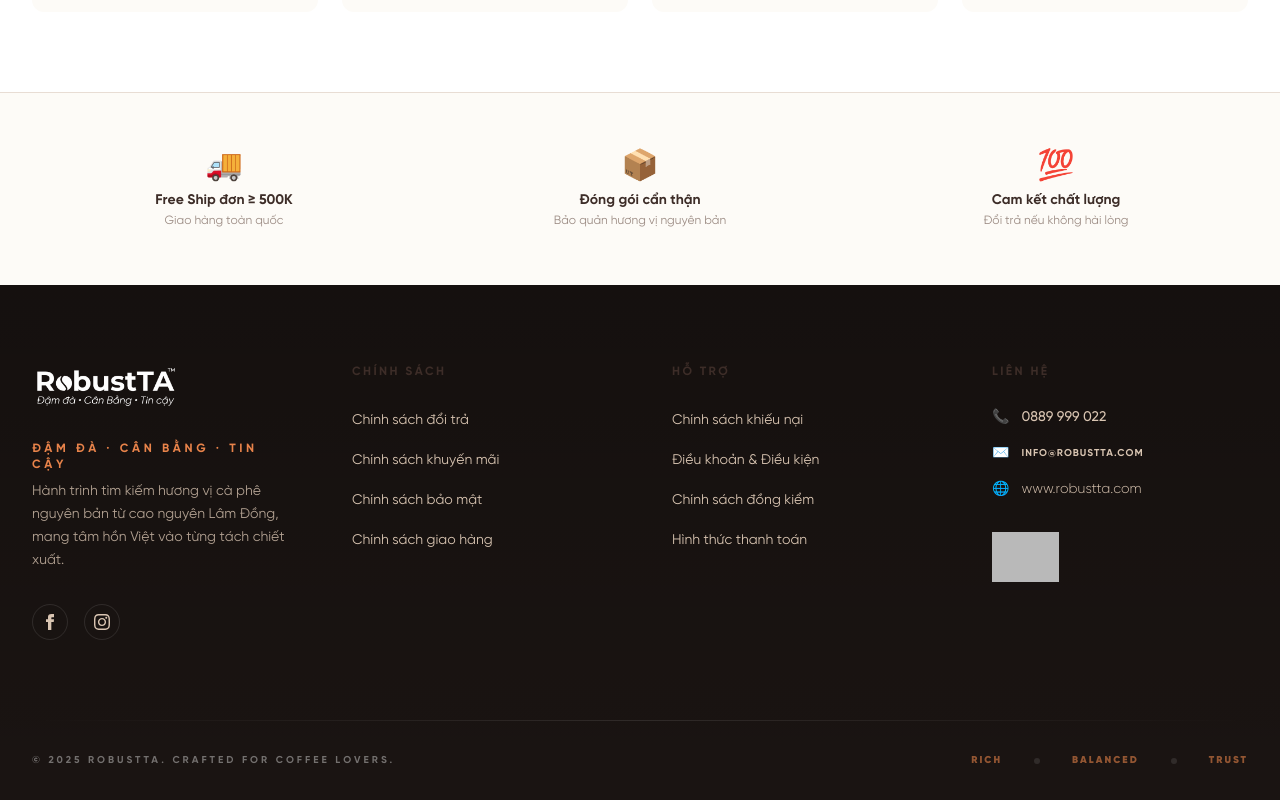
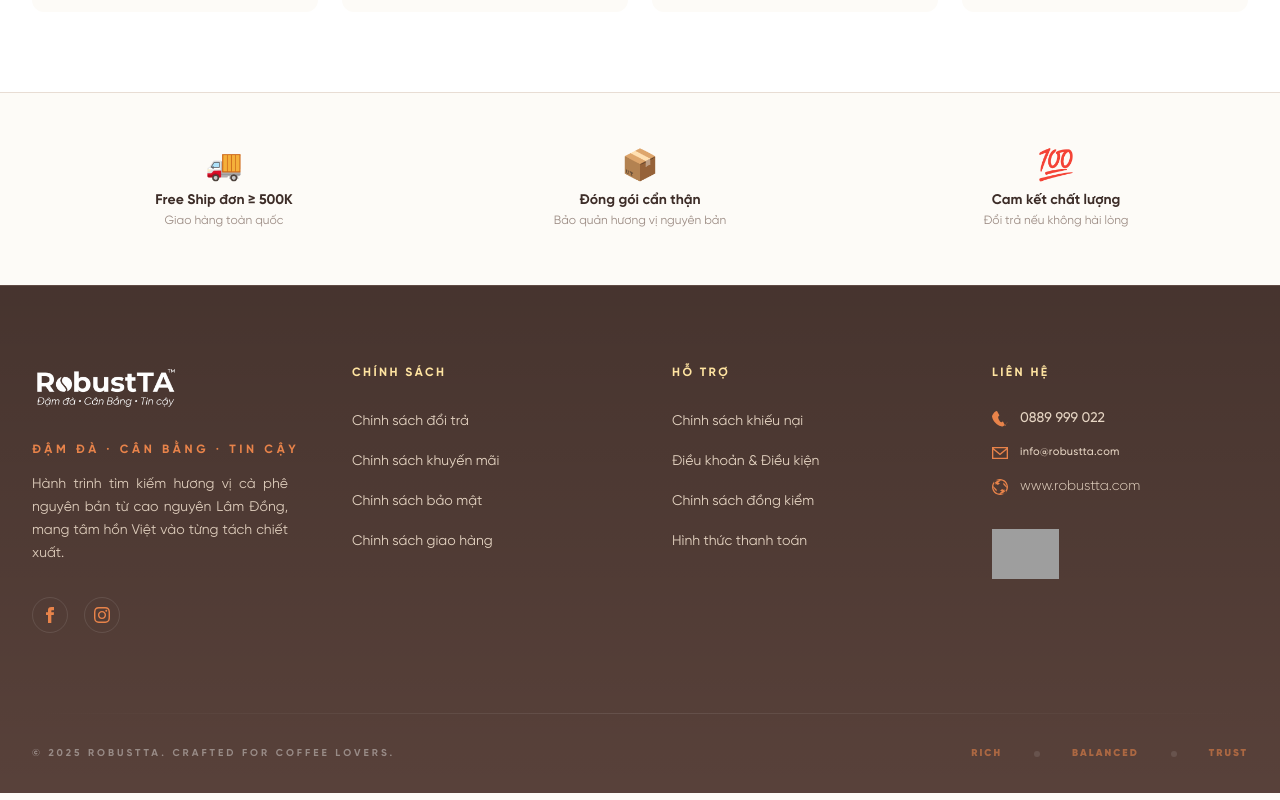
Before and after one commit to vuminhtin/robustta-web, a Next.js app: page / in a window 1280 px wide. Shown: the part 3497-4297 px from the top of the page. Built offline with nearby package versions, Linux system fonts and the light colour scheme; grey boxes are pictures that could not be loaded.

Commit message:
Design: Restored system tokens and finalized brand-aligned footer polish (v3.6.4)

```diff
--- a/src/app/globals.css
+++ b/src/app/globals.css
@@ -17,8 +17,11 @@
   --color-brand-orange: #E8834A;
   --color-brand-cream: #F5EDE3;
   --color-brand-cream-light: #FDFBF7;
-  --color-brand-espresso: #1A1412;
-  --color-brand-foamy-cream: #D9C5B2;
+  --color-brand-brown-footer: #58413A;
+  --color-brand-yellow-cream: #FFE4A1;
+  --color-brand-espresso: #181211;
+  --color-brand-foamy-cream: #E6D5C3;
+  --color-brand-ivory-bright: #FFFCF5;
 
   /* Neutrals */
   --color-text-primary: #2D2322;
--- a/src/components/Footer.tsx
+++ b/src/components/Footer.tsx
@@ -1,9 +1,11 @@
+'use client';
+
 import Image from 'next/image';
 import Link from 'next/link';
 
 export default function Footer() {
   return (
-    <footer className="relative bg-brand-espresso text-brand-foamy-cream overflow-hidden">
+    <footer className="relative bg-brand-brown-footer text-brand-foamy-cream overflow-hidden border-t border-white/5">
       {/* Subtle Grainy Texture / Gradient Overlay */}
       <div className="absolute inset-0 bg-linear-to-b from-black/20 to-transparent pointer-events-none" />
 
@@ -22,21 +24,21 @@ export default function Footer() {
                 className="h-11 w-auto"
               />
             </Link>
-            <div>
-              <p className="text-brand-orange text-xs font-bold uppercase tracking-[0.3em] mb-2">
+            <div className="max-w-fit">
+              <p className="text-brand-orange text-xs font-bold uppercase tracking-[0.3em] mb-4 whitespace-nowrap">
                 Đậm Đà · Cân Bằng · Tin Cậy
               </p>
-              <p className="text-sm leading-relaxed opacity-80 max-w-xs">
+              <p className="text-sm leading-relaxed opacity-95 max-w-xs text-justify">
                 Hành trình tìm kiếm hương vị cà phê nguyên bản từ cao nguyên Lâm Đồng, mang tâm hồn Việt vào từng tách chiết xuất.
               </p>
             </div>
 
             {/* Social Icons - Premium Style */}
             <div className="flex gap-4 pt-2">
-              <a href="#" className="w-9 h-9 flex items-center justify-center rounded-full border border-white/10 hover:border-brand-orange hover:bg-brand-orange hover:text-white transition-all duration-300 group">
+              <a href="#" className="w-9 h-9 flex items-center justify-center rounded-full border border-white/10 hover:border-brand-orange hover:bg-brand-orange hover:text-white transition-all duration-300 group text-brand-orange">
                 <svg className="w-4 h-4 fill-current" viewBox="0 0 24 24"><path d="M9 8h-3v4h3v12h5v-12h3.642l.358-4h-4v-1.667c0-.955.192-1.333 1.115-1.333h2.885v-5h-3.808c-3.596 0-5.192 1.583-5.192 4.615v3.385z"/></svg>
               </a>
-              <a href="#" className="w-9 h-9 flex items-center justify-center rounded-full border border-white/10 hover:border-brand-orange hover:bg-brand-orange hover:text-white transition-all duration-300 group">
+              <a href="#" className="w-9 h-9 flex items-center justify-center rounded-full border border-white/10 hover:border-brand-orange hover:bg-brand-orange hover:text-white transition-all duration-300 group text-brand-orange">
                 <svg className="w-4 h-4 fill-current" viewBox="0 0 24 24"><path d="M12 2.163c3.204 0 3.584.012 4.85.07 3.252.148 4.771 1.691 4.919 4.919.058 1.265.069 1.645.069 4.849 0 3.205-.012 3.584-.069 4.849-.149 3.225-1.664 4.771-4.919 4.919-1.266.058-1.644.07-4.85.07-3.204 0-3.584-.012-4.849-.07-3.26-.149-4.771-1.699-4.919-4.92-.058-1.265-.07-1.644-.07-4.849 0-3.204.013-3.583.07-4.849.149-3.227 1.664-4.771 4.919-4.919 1.266-.057 1.645-.069 4.849-.069zm0-2.163c-3.259 0-3.667.014-4.947.072-4.358.2-6.78 2.618-6.98 6.98-.059 1.281-.073 1.689-.073 4.948 0 3.259.014 3.668.072 4.948.2 4.358 2.618 6.78 6.98 6.98 1.281.058 1.689.072 4.948.072 3.259 0 3.668-.014 4.948-.072 4.354-.2 6.782-2.618 6.979-6.98.059-1.28.073-1.689.073-4.948 0-3.259-.014-3.667-.072-4.947-.196-4.354-2.617-6.78-6.979-6.98-1.281-.059-1.69-.073-4.949-.073zm0 5.838c-3.403 0-6.162 2.759-6.162 6.162s2.759 6.163 6.162 6.163 6.162-2.759 6.162-6.163-2.759-6.162-6.162-6.162zm0 10.162c-2.209 0-4-1.79-4-4 0-2.209 1.791-4 4-4s4 1.791 4 4c0 2.21-1.791 4-4 4zm6.406-11.845c-.796 0-1.441.645-1.441 1.44s.645 1.44 1.441 1.44c.795 0 1.439-.645 1.439-1.44s-.644-1.44-1.439-1.44z"/></svg>
               </a>
             </div>
@@ -44,7 +46,7 @@ export default function Footer() {
 
           {/* Chính sách */}
           <div>
-            <h4 className="text-brand-orange text-xs font-bold uppercase tracking-[0.2em] mb-7">Chính sách</h4>
+            <h4 className="!text-brand-yellow-cream text-xs font-bold uppercase tracking-[0.2em] mb-7">Chính sách</h4>
             <ul className="space-y-4">
               {['Chính sách đổi trả', 'Chính sách khuyến mãi', 'Chính sách bảo mật', 'Chính sách giao hàng'].map((label, idx) => (
                 <li key={idx}>
@@ -58,7 +60,7 @@ export default function Footer() {
 
           {/* Hỗ trợ */}
           <div>
-            <h4 className="text-brand-orange text-xs font-bold uppercase tracking-[0.2em] mb-7">Hỗ trợ</h4>
+            <h4 className="!text-brand-yellow-cream text-xs font-bold uppercase tracking-[0.2em] mb-7">Hỗ trợ</h4>
             <ul className="space-y-4">
               {['Chính sách khiếu nại', 'Điều khoản & Điều kiện', 'Chính sách đồng kiểm', 'Hình thức thanh toán'].map((label, idx) => (
                 <li key={idx}>
@@ -72,18 +74,24 @@ export default function Footer() {
 
           {/* Liên hệ */}
           <div className="space-y-6">
-            <h4 className="text-brand-orange text-xs font-bold uppercase tracking-[0.2em] mb-7">Liên hệ</h4>
+            <h4 className="!text-brand-yellow-cream text-xs font-bold uppercase tracking-[0.2em] mb-7">Liên hệ</h4>
             <ul className="space-y-4 text-sm">
               <li className="flex items-center gap-3 group">
-                <span className="shrink-0 text-brand-orange group-hover:scale-110 transition-transform">📞</span>
+                <span className="shrink-0 text-brand-orange group-hover:scale-110 transition-transform">
+                  <svg className="w-4 h-4 fill-current" viewBox="0 0 24 24"><path d="M20 22.621l-3.521-6.795c-.008.004-1.974.97-2.064 1.011-2.24 1.086-6.799-7.82-4.559-8.907.745-.361.531-.41 1.17-1.411L7.505 0a12.038 12.038 0 0 0-3.321 1.341C3.342 1.954 1.137 4.542 0 7.373c0 0 .151 5.344 5.344 10.536s10.536 5.344 10.536 5.344c2.831-1.137 5.419-3.342 6.032-4.184A12.038 12.038 0 0 0 23.253 15.748L20 22.621z"/></svg>
+                </span>
                 <a href="tel:0889999022" className="hover:text-white transition-colors font-medium">0889 999 022</a>
               </li>
               <li className="flex items-center gap-3 group">
-                <span className="shrink-0 text-brand-orange group-hover:scale-110 transition-transform">✉️</span>
-                <a href="mailto:info@robustta.com" className="hover:text-white transition-colors uppercase text-[10px] tracking-widest font-bold">info@robustta.com</a>
+                <span className="shrink-0 text-brand-orange group-hover:scale-110 transition-transform">
+                  <svg className="w-4 h-4 fill-current" viewBox="0 0 24 24"><path d="M0 3v18h24v-18h-24zm21.518 2l-9.518 7.713-9.518-7.713h19.036zm-19.518 14v-11.817l10 8.104 10-8.104v11.817h-20z"/></svg>
+                </span>
+                <a href="mailto:info@robustta.com" className="hover:text-white transition-colors text-[11px] tracking-wide font-medium">info@robustta.com</a>
               </li>
-              <li className="flex items-center gap-3">
-                <span className="shrink-0 text-brand-orange">🌐</span>
+              <li className="flex items-center gap-3 group">
+                <span className="shrink-0 text-brand-orange group-hover:scale-110 transition-transform">
+                  <svg className="w-4 h-4 fill-current" viewBox="0 0 24 24"><path d="M12 0c-6.627 0-12 5.373-12 12s5.373 12 12 12 12-5.373 12-12-5.373-12-12-12zm-10 12c0-5.514 4.486-10 10-10s10 4.486 10 10-4.486 10-10 10-10-4.486-10-10zm20 0c0 .342-.018.68-.052 1.013l-4.948-4.913v-3l3 3 2 3.9zm-10-10c.342 0 .68.018 1.013.052l-2.013 2.013-2 2h3l-3 3-2.052-1.065h-3l2.052-1.065-2.052-1.065c-.636-.33-1.23-.746-1.748-1.22l2.8-2.65zm0 20c-.342 0-.68-.018-1.013-.052l2.013-2.013 2-2h-3l3-3 2.052 1.065h3l-2.052 1.065 2.052 1.065c.636.33 1.23.746 1.748 1.22l-2.8 2.65zm-10-10c0-.342.018-.68.052-1.013l4.948 4.913v3l-3-3-2-3.9z"/></svg>
+                </span>
                 <span className="font-light">www.robustta.com</span>
               </li>
               <li className="pt-4">
@@ -93,13 +101,12 @@ export default function Footer() {
                   rel="noreferrer"
                   className="block hover:opacity-80 transition-opacity"
                 >
-                  {/* eslint-disable-next-line @next/next/no-img-element */}
                   <img
                     src="http://online.gov.vn/PublicImages/2015/08/27/11/20150827110756-dathongbao.png"
                     alt="Đã thông báo Bộ Công Thương"
                     width={130}
                     height={50}
-                    className="h-[50px] w-auto brightness-110 contrast-125"
+                    className="h-[50px] w-auto transition-all duration-300"
                   />
                 </a>
               </li>
```
